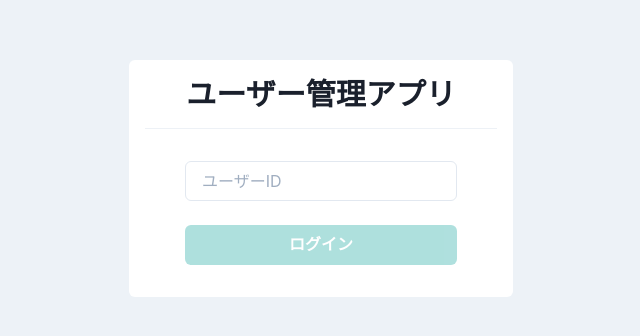
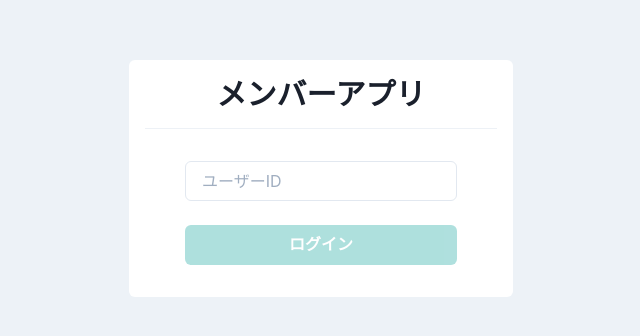
Before and after one commit to peppino708/Member_app, a React (Create React App) app: page / in a window 1280 px wide. Shown: the part 222-558 px from the top of the page, without its empty margins (319-959 px from the left). Built offline with nearby package versions, Linux system fonts and the light colour scheme.

Commit message:
Change title login_page

```diff
--- a/src/components/pages/Login.tsx
+++ b/src/components/pages/Login.tsx
@@ -23,7 +23,7 @@ export const Login: VFC = memo(() => {
     <Flex align="center" justify="center" height="100vh" shadow="md">
       <Box bg="white" w="sm" p={4} borderRadius="md">
         <Heading as="h1" size="lg" textAlign="center">
-          ユーザー管理アプリ
+          メンバーアプリ
         </Heading>
         <Divider my={4} />
         {/* stackは囲った中の要素を等間隔に配置していく */}
```
